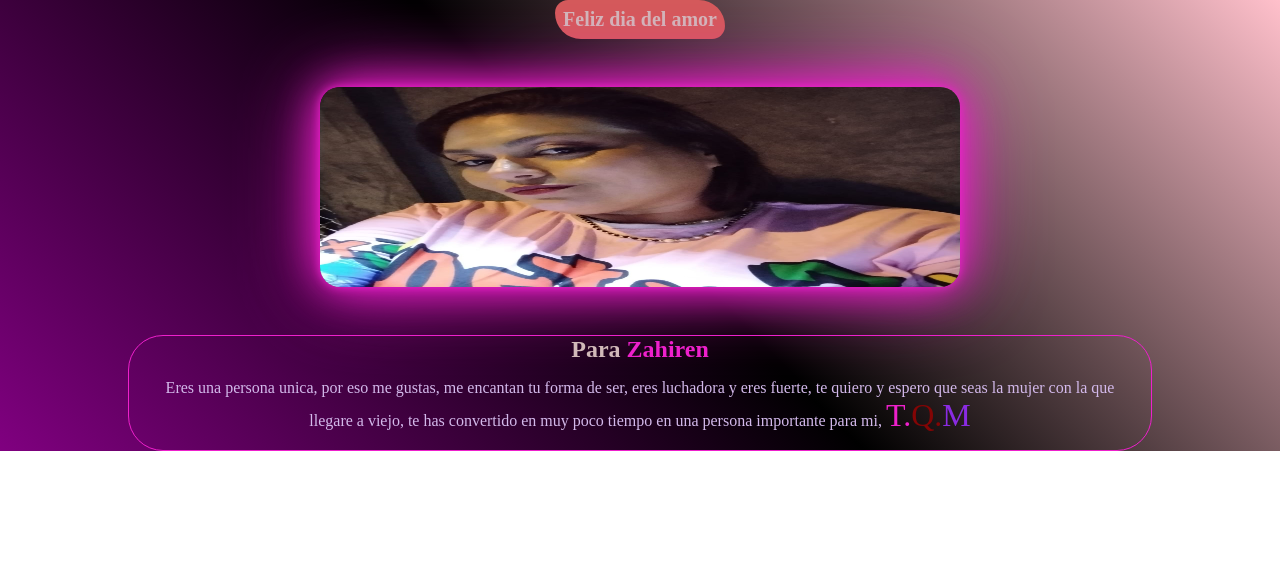
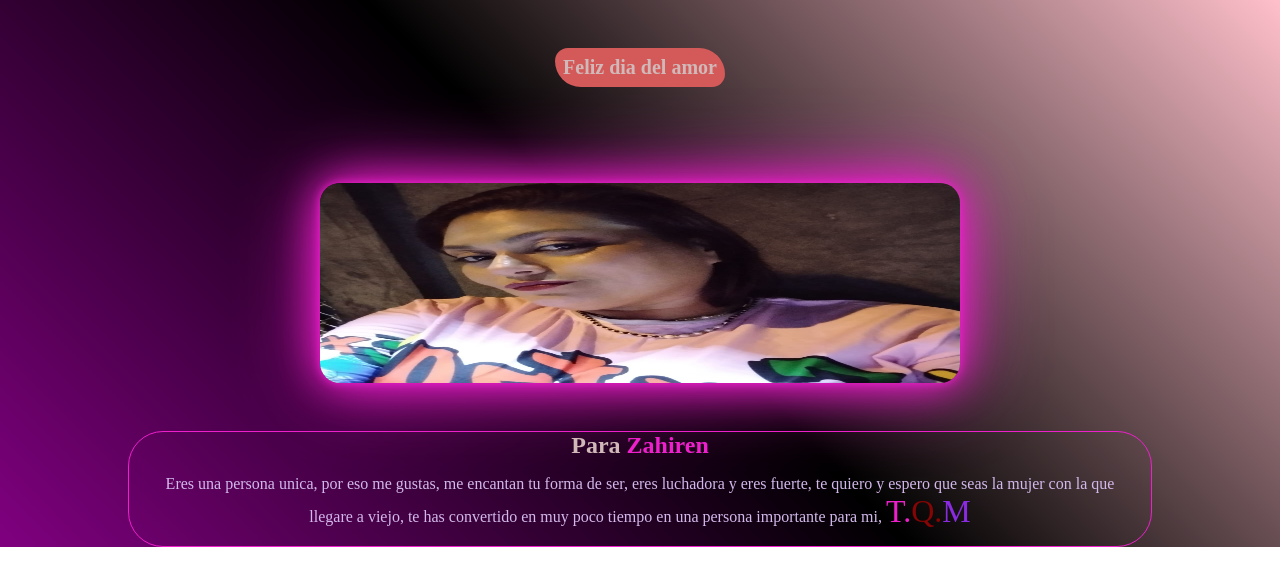
Before and after one commit to chelike5/zahiren, a plain HTML site: page index.html in a window 1280 px wide. Drawn offline with Linux system fonts and the light colour scheme.

Commit message:
modificacionTres

```diff
--- a/style.css
+++ b/style.css
@@ -17,6 +17,7 @@ main{
     align-items: center;
     flex-direction: column;
     background: linear-gradient(45deg, purple,black, pink);
+    background-size: cover;
 }
 
 h1{
@@ -26,6 +27,7 @@ h1{
     border-radius: 250px 500px 250px 500px;
     background: rgb(212, 90, 90);
     color: rgb(209, 185, 185);
+    margin-top: 3rem;
     margin-bottom: 3rem;
 
 
@@ -35,6 +37,7 @@ h1{
     height: 200px;
     border-radius: 20px;
     margin-bottom: 3rem;
+    margin-top: 3rem;
     box-shadow: 0 0 10px rgb(238, 32, 204), 0 0 40px rgb(238, 32, 204), 0 0 80px rgb(238, 32, 204);
 }
 img{
```
